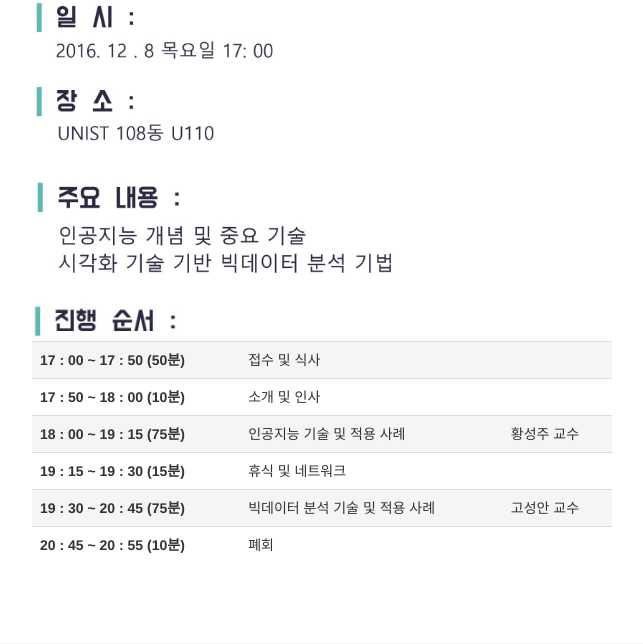
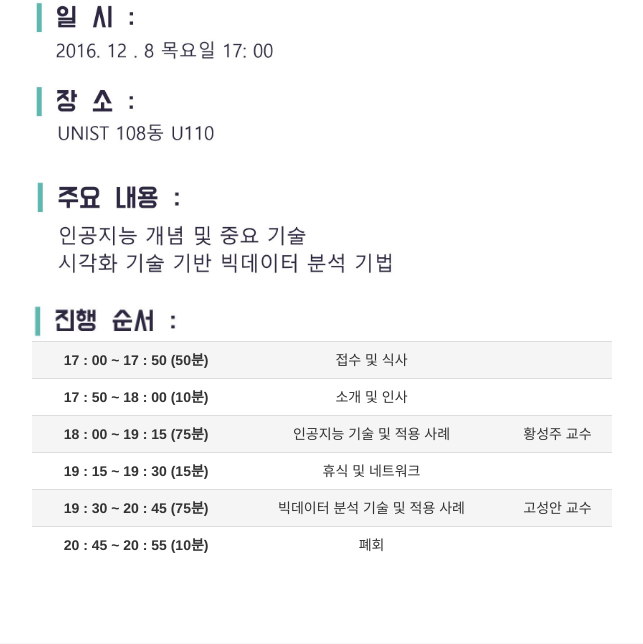
Before and after one commit to ozumi/Seminar-Homepage, a Django app: page / in a window 1280 px wide. Shown: the part 2660-3304 px from the top of the page, without its empty margins (318-961 px from the left). Run offline with Django 3.2, Linux system fonts and the light colour scheme; some libraries are stand-ins or nearby versions; some web fonts are replaced.

Commit message:
center text

```diff
--- a/myapp/templates/myapp/new_index.html
+++ b/myapp/templates/myapp/new_index.html
@@ -116,33 +116,33 @@
 <table class="table table-striped">
     <tbody>
     <tr class="active">
-        <td><strong>17 : 00 ~ 17 : 50 (50분)</strong></td>
-        <td>접수 및 식사</td>
+        <td class="text-center"><strong>17 : 00 ~ 17 : 50 (50분)</strong></td>
+        <td class="text-center">접수 및 식사</td>
         <td></td>
     </tr>
     <tr>
-        <td><strong>17 : 50 ~ 18 : 00 (10분)</strong></td>
-        <td>소개 및 인사</td>
+        <td class="text-center"><strong>17 : 50 ~ 18 : 00 (10분)</strong></td>
+        <td class="text-center">소개 및 인사</td>
         <td></td>
     </tr>
     <tr class="active">
-        <td><strong>18 : 00 ~ 19 : 15 (75분)</strong></td>
-        <td>인공지능 기술 및 적용 사례</td>
-        <td>황성주 교수</td>
+        <td class="text-center"><strong>18 : 00 ~ 19 : 15 (75분)</strong></td>
+        <td class="text-center">인공지능 기술 및 적용 사례</td>
+        <td class="text-center">황성주 교수</td>
     </tr>
     <tr>
-        <td><strong>19 : 15 ~ 19 : 30 (15분)</strong></td>
-        <td>휴식 및 네트워크</td>
+        <td class="text-center"><strong>19 : 15 ~ 19 : 30 (15분)</strong></td>
+        <td class="text-center">휴식 및 네트워크</td>
         <td></td>
     </tr>
     <tr class="active">
-        <td><strong>19 : 30 ~ 20 : 45 (75분)</strong></td>
-        <td>빅데이터 분석 기술 및 적용 사례</td>
-        <td>고성안 교수</td>
+        <td class="text-center"><strong>19 : 30 ~ 20 : 45 (75분)</strong></td>
+        <td class="text-center">빅데이터 분석 기술 및 적용 사례</td>
+        <td class="text-center">고성안 교수</td>
     </tr>
     <tr>
-        <td><strong>20 : 45 ~ 20 : 55 (10분)</strong></td>
-        <td>폐회</td>
+        <td class="text-center"><strong>20 : 45 ~ 20 : 55 (10분)</strong></td>
+        <td class="text-center">폐회</td>
         <td></td>
     </tr>
     </tbody>
```
